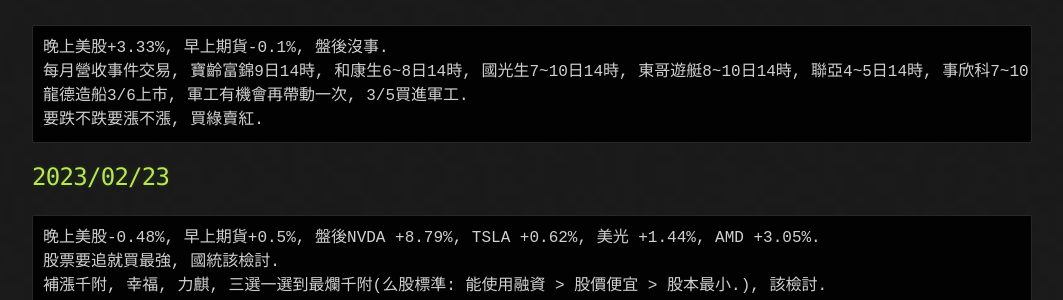
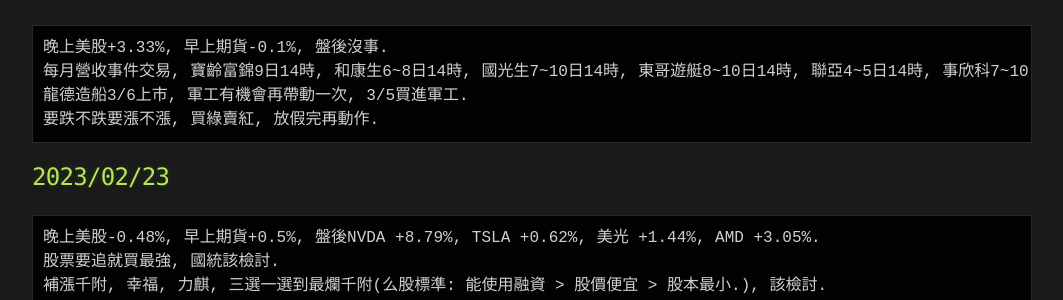
Before and after one commit to lepg5487/Stock_God, a Jekyll site: the page built from index.md, in a window 1280 px wide and 900 px high, scrolled down 428 px. Shown: the part 221-521 px from the top of the window, without its empty margins (108-1171 px from the left). Built offline with Jekyll 4.4.1, drawn with Linux system fonts in a browser that asks for light colours; our own code applies the rules of GitHub Pages for plain Markdown files.

Commit message:
Update index.md

````diff
--- a/index.md
+++ b/index.md
@@ -25,7 +25,7 @@
 晚上美股+3.33%, 早上期貨-0.1%, 盤後沒事.
 每月營收事件交易, 寶齡富錦9日14時, 和康生6~8日14時, 國光生7~10日14時, 東哥遊艇8~10日14時, 聯亞4~5日14時, 事欣科7~10日14時.
 龍德造船3/6上市, 軍工有機會再帶動一次, 3/5買進軍工.
-要跌不跌要漲不漲, 買綠賣紅.
+要跌不跌要漲不漲, 買綠賣紅, 放假完再動作.
 ```
 
 ## 2023/02/23
````
